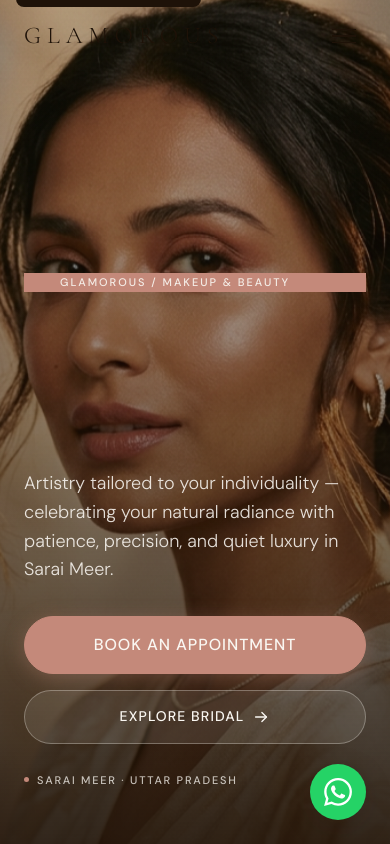
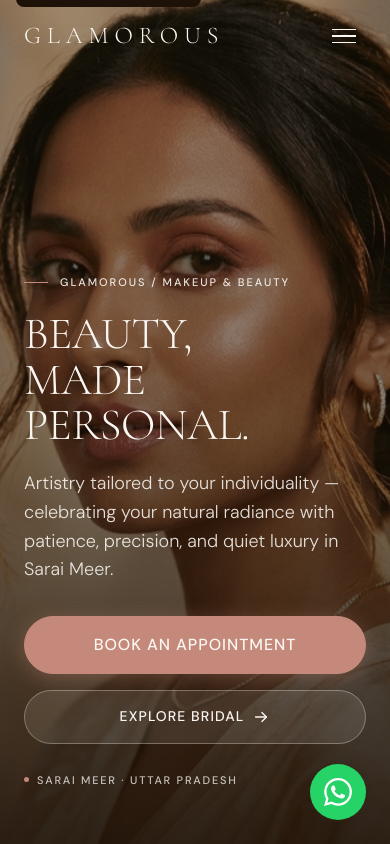
Before and after one commit to superezzdev/parlour, a Next.js app: page / in a window 390 px wide. Shown: the top 844 px of the page. Built offline with nearby package versions, Linux system fonts and the light colour scheme.

Commit message:
refactor: enhance HeroSection aesthetics with updated animations and styling, and adjust Navbar transparency states for better visibility

```diff
--- a/src/components/global/Navbar.module.css
+++ b/src/components/global/Navbar.module.css
@@ -41,8 +41,12 @@
   font-weight: 300;
   letter-spacing: 0.25em;
   text-transform: uppercase;
+  color: var(--color-ivory);
+  transition: color var(--duration-fast) var(--ease-out);
+}
+
+.navbarScrolled .logoWordmark {
   color: var(--color-espresso);
-  transition: color var(--duration-fast) var(--ease-out);
 }
 
 .logo:hover .logoWordmark {
@@ -64,8 +68,35 @@
   padding: 0;
 }
 
+/* Nav links on transparent hero */
+.navbar:not(.navbarScrolled) :global(.nav-link) {
+  color: rgba(250, 247, 242, 0.90);
+}
+
+.navbar:not(.navbarScrolled) :global(.nav-link):hover {
+  color: var(--color-rose);
+}
+
+.navbarScrolled :global(.nav-link) {
+  color: var(--color-espresso);
+}
+
+.navbarScrolled :global(.nav-link):hover {
+  color: var(--color-rose);
+}
+
 .cta {
   flex-shrink: 0;
+}
+
+.navbar:not(.navbarScrolled) .cta :global(.btn-primary) {
+  color: var(--color-ivory);
+  border-color: rgba(250, 247, 242, 0.50);
+}
+
+.navbar:not(.navbarScrolled) .cta :global(.btn-primary):hover {
+  background: var(--color-rose);
+  border-color: var(--color-rose);
 }
 
 /* Hamburger */
@@ -86,11 +117,16 @@
   display: block;
   width: 100%;
   height: 1.5px;
-  background: var(--color-espresso);
+  background: var(--color-ivory);
   transition:
     transform var(--duration-base) var(--ease-editorial),
-    opacity var(--duration-fast) var(--ease-out);
+    opacity var(--duration-fast) var(--ease-out),
+    background var(--duration-fast) var(--ease-out);
   transform-origin: center;
+}
+
+.navbarScrolled .bar {
+  background: var(--color-espresso);
 }
 
 .hamburgerOpen .bar:nth-child(1) {
--- a/src/components/sections/HeroSection.module.css
+++ b/src/components/sections/HeroSection.module.css
@@ -29,7 +29,7 @@
   height: 100%;
   object-fit: cover;
   object-position: center 25%;
-  animation: heroSubtleScale 12s cubic-bezier(0.25, 0.46, 0.45, 0.94) infinite alternate;
+  animation: heroSubtleScale 16s cubic-bezier(0.25, 0.46, 0.45, 0.94) infinite alternate;
 }
 
 @keyframes heroSubtleScale {
@@ -37,7 +37,7 @@
     transform: scale(1);
   }
   100% {
-    transform: scale(1.05);
+    transform: scale(1.06);
   }
 }
 
@@ -58,10 +58,10 @@
   inset: 0;
   background: linear-gradient(
     to bottom,
-    rgba(30, 18, 8, 0.25) 0%,
-    rgba(30, 18, 8, 0.45) 45%,
-    rgba(30, 18, 8, 0.78) 85%,
-    rgba(30, 18, 8, 0.90) 100%
+    rgba(30, 18, 8, 0.35) 0%,
+    rgba(30, 18, 8, 0.50) 45%,
+    rgba(30, 18, 8, 0.82) 85%,
+    rgba(30, 18, 8, 0.92) 100%
   );
 }
 
@@ -84,7 +84,7 @@
   letter-spacing: 0.20em;
   text-transform: uppercase;
   color: rgba(250, 247, 242, 0.85);
-  background: rgba(30, 18, 8, 0.40);
+  background: rgba(30, 18, 8, 0.45);
   backdrop-filter: blur(8px);
   -webkit-backdrop-filter: blur(8px);
   padding: 0.5rem 1rem;
@@ -116,11 +116,16 @@
   padding-bottom: 0;
 }
 
-/* Label override on dark background */
-.heroFull .content :global(.label),
+/* Section label override on dark background */
+.heroFull .content :global(.label) {
+  color: rgba(250, 247, 242, 0.90) !important;
+  background: transparent !important;
+}
+
 .heroFull .content :global(.label)::before {
-  color: rgba(250, 247, 242, 0.90);
-  background: var(--color-rose);
+  background: var(--color-rose) !important;
+  width: 24px !important;
+  height: 1.5px !important;
 }
 
 /* Headline */
@@ -133,6 +138,10 @@
   color: var(--color-ivory);
   margin: 0;
   text-transform: uppercase;
+}
+
+.headlineRow {
+  display: block;
 }
 
 .heroPage .headline {
@@ -191,6 +200,9 @@
   border-radius: var(--radius-pill);
   padding: 0.95rem 1.85rem;
   transition: all var(--duration-fast) var(--ease-out);
+  display: inline-flex;
+  align-items: center;
+  gap: var(--space-2);
 }
 
 .heroSecondaryCta:hover {
@@ -272,6 +284,7 @@
   .heroSecondaryCta {
     width: 100%;
     text-align: center;
+    justify-content: center;
   }
 
   .scroll {
--- a/src/components/sections/HeroSection.tsx
+++ b/src/components/sections/HeroSection.tsx
@@ -28,7 +28,7 @@ export default function HeroSection({
   secondaryCtaHref = '/bridal',
   locationTag = 'SARAI MEER · UTTAR PRADESH',
   imageSrc = '/images/hero/hero-editorial.jpg',
-  imageAlt = 'Glamorous makeup and bridal beauty artistry in Sarai Meer',
+  imageAlt = 'Glamorous beauty studio — editorial bridal and luxury makeup artistry in Sarai Meer',
   fullBleed = true,
 }: HeroSectionProps) {
   return (
@@ -36,7 +36,7 @@ export default function HeroSection({
       className={fullBleed ? styles.heroFull : styles.heroPage}
       aria-label="Hero section"
     >
-      {/* Background Image with Clip Reveal and subtle movement */}
+      {/* Background Image with subtle movement and overlay */}
       <div className={`${styles.media} hero-image-reveal`} aria-hidden="true">
         {imageSrc ? (
           // eslint-disable-next-line @next/next/no-img-element
@@ -71,11 +71,11 @@ export default function HeroSection({
         <h1 className={styles.headline}>
           {Array.isArray(headline)
             ? headline.map((line, i) => (
-                <span key={i} className={`text-reveal-line hero-line-${i + 1}`}>
-                  <span>{line}</span>
+                <span key={i} className={`${styles.headlineRow} hero-line-${i + 1}`}>
+                  {line}
                 </span>
               ))
-            : <span className="text-reveal-line hero-line-1"><span>{headline}</span></span>
+            : <span className={`${styles.headlineRow} hero-line-1`}>{headline}</span>
           }
         </h1>
 
```
